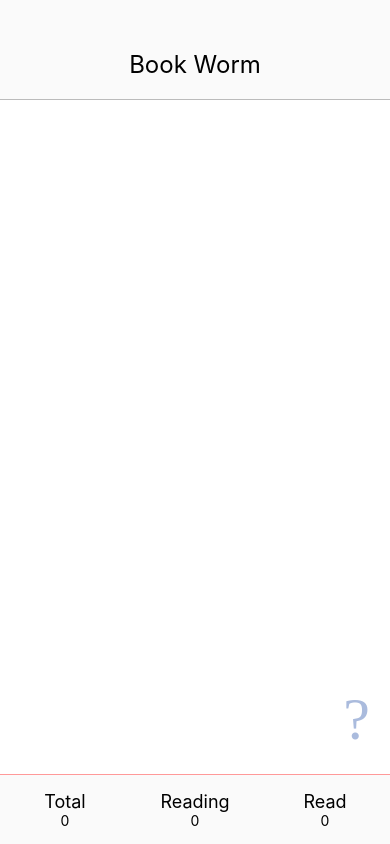
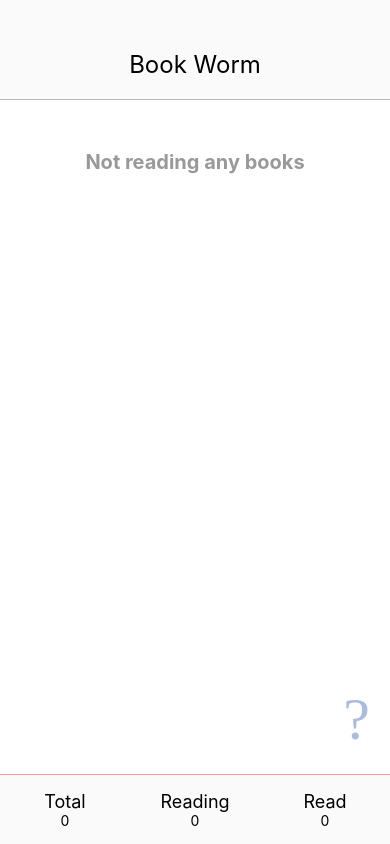
Before and after one commit to jmfantin2/book-worm, a React Native app: screen / in a window 390 px wide. Built offline with nearby package versions, Linux system fonts and the light colour scheme.

Commit message:
20. Flatlist to display added books

```diff
--- a/App.js
+++ b/App.js
@@ -6,6 +6,7 @@ import {
   SafeAreaView,
   TouchableOpacity,
   TextInput,
+  FlatList,
 } from "react-native";
 
 import { Ionicons, Feather } from "@expo/vector-icons";
@@ -13,7 +14,7 @@ import { Ionicons, Feather } from "@expo/vector-icons";
 import BookCount from "./components/BookCount";
 
 export default function App() {
-  const [isIsAddingNewBook, setIsAddingNewBook] = useState(false);
+  const [isAddingNewBook, setIsAddingNewBook] = useState(false);
   const [textInputEntry, setTextInputEntry] = useState("");
   const [books, setBooks] = useState([]);
   const [bookData, setBookData] = useState({ author: "", publisher: "" });
@@ -47,6 +48,31 @@ export default function App() {
     }
   }
 
+  function renderBookEntry(item, index) {
+    return (
+      <View style={{ height: 50, flexDirection: "row" }}>
+        <View style={{ flex: 1, justifyContent: "center", paddingLeft: 5 }}>
+          <Text>{item}</Text>
+        </View>
+        <TouchableOpacity onPress={() => addBook()}>
+          <View
+            style={{
+              width: 100,
+              height: 50,
+              backgroundColor: "#adb",
+              alignItems: "center",
+              justifyContent: "center",
+            }}
+          >
+            <Text style={{ fontWeight: "bold", color: "#fff" }}>
+              Mark as Read
+            </Text>
+          </View>
+        </TouchableOpacity>
+      </View>
+    );
+  }
+
   return (
     <View style={{ flex: 1 }}>
       <SafeAreaView />
@@ -64,7 +90,7 @@ export default function App() {
         <Text style={{ fontSize: 24 }}>Book Worm</Text>
       </View>
       <View style={{ flex: 1 }}>
-        {isIsAddingNewBook && (
+        {isAddingNewBook && (
           <View style={{ height: 50, flexDirection: "row" }}>
             <TextInput
               value={textInputEntry}
@@ -103,14 +129,28 @@ export default function App() {
             </TouchableOpacity>
           </View>
         )}
+
+        <FlatList
+          data={books}
+          renderItem={({ item }, index) => renderBookEntry(item, index)}
+          keyExtractor={(item, index) => index.toString()}
+          ListEmptyComponent={
+            <View style={{ marginTop: 50, alignItems: "center" }}>
+              <Text style={{ fontWeight: "bold", color: "#999", fontSize: 20 }}>
+                Not reading any books
+              </Text>
+            </View>
+          }
+        />
+
         <TouchableOpacity
           onPress={() => {
-            setIsAddingNewBook(!isIsAddingNewBook);
+            setIsAddingNewBook(!isAddingNewBook);
           }}
           style={{ position: "absolute", bottom: 20, right: 20 }}
         >
           <Ionicons
-            name={isIsAddingNewBook ? "ios-remove-circle" : "ios-add-circle"}
+            name={isAddingNewBook ? "ios-remove-circle" : "ios-add-circle"}
             color="#abd"
             size={60}
           />
```
